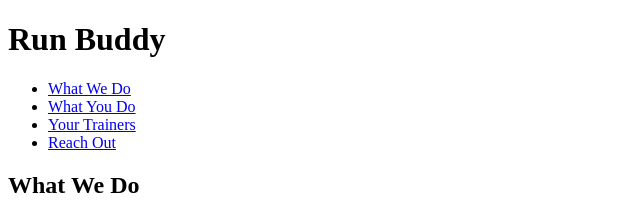
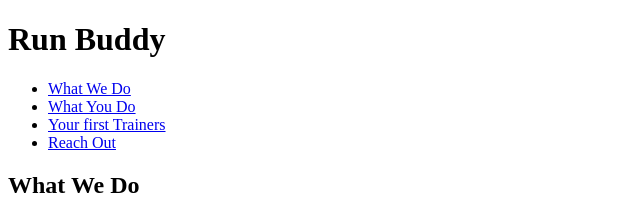
Before and after one commit to KimberlyAnnYo/run-buddy, a plain HTML site: page index.html in a window 1280 px wide. Shown: the top 216 px of the page, 0-640 px from the left. Drawn offline with Linux system fonts and the light colour scheme.

Commit message:
second commmit

```diff
--- a/index.html
+++ b/index.html
@@ -18,7 +18,7 @@
                 <a href="#what-you-do">What You Do</a>
             </li>
             <li>
-                <a href="#your-trainers">Your Trainers</a>
+                <a href="#your-trainers">Your first Trainers</a>
             </li>
             <li>
                 <a href="#reach-out"> Reach Out</a>
```
